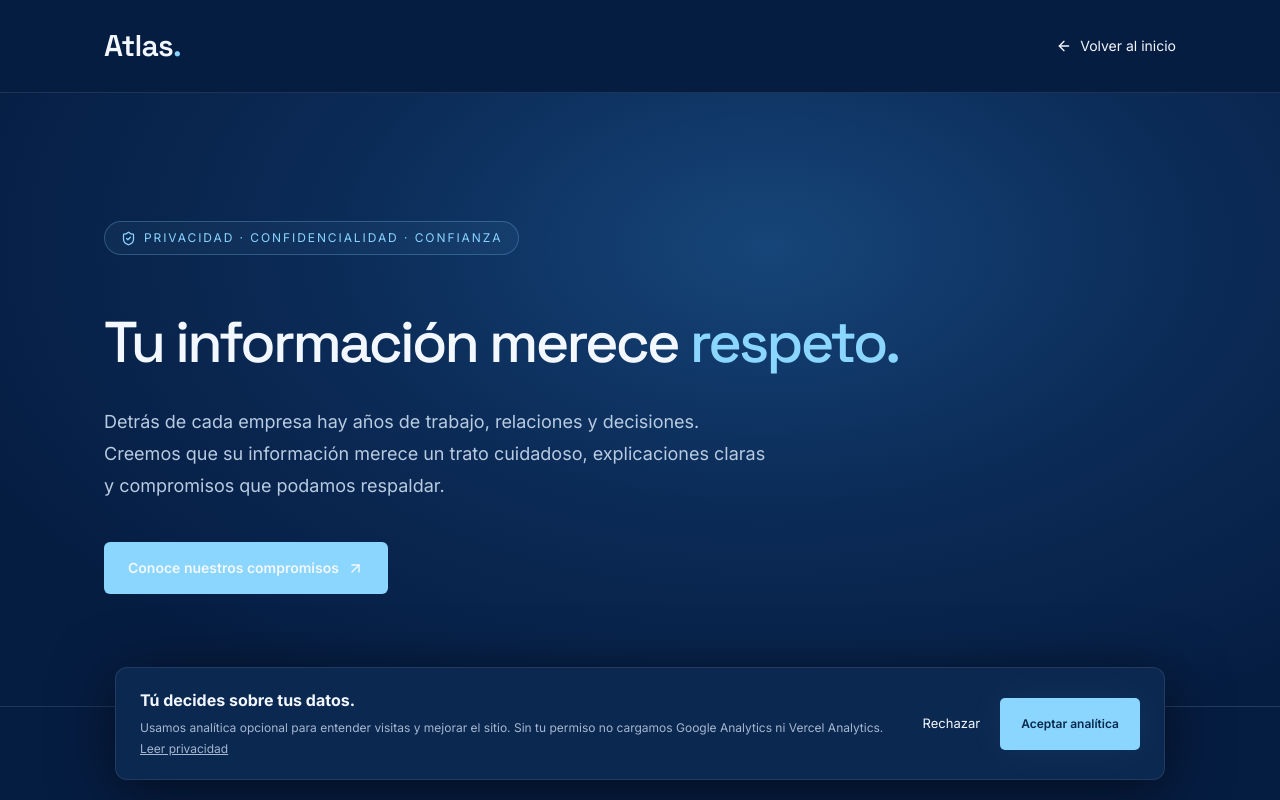
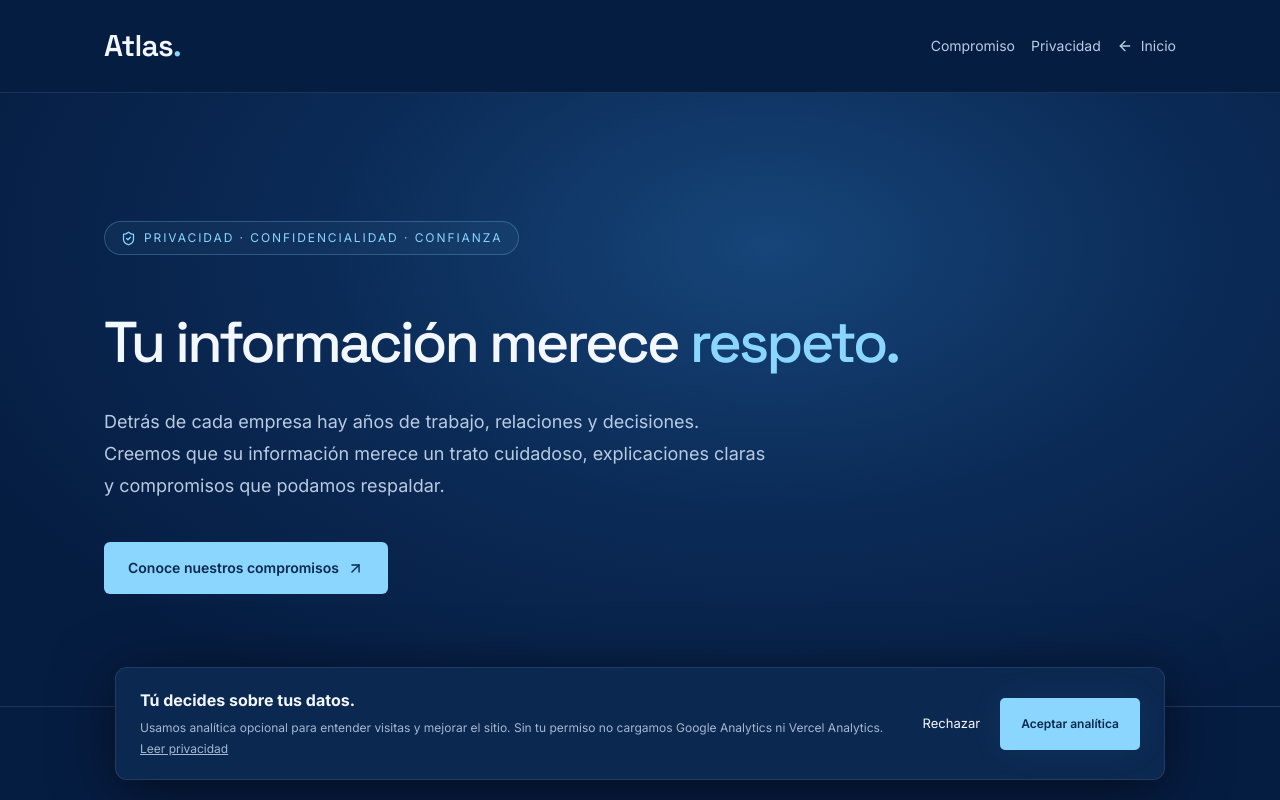
Before and after one commit to tushar-punjabi/atlas-solutions-2.0-1b, a Next.js app: page /transparencia in a window 1280 px wide. Shown: the top 800 px of the page. Built offline with nearby package versions, Linux system fonts and the light colour scheme.

Commit message:
Refactor navigation and footer in page.tsx

```diff
--- a/app/transparencia/page.tsx
+++ b/app/transparencia/page.tsx
@@ -29,7 +29,7 @@ export default function TransparenciaPage() {
       <header className="border-b border-white/10">
         <div className="mx-auto flex max-w-6xl items-center justify-between gap-4 px-6 py-7 md:px-10">
           <Link href="/" className="text-3xl font-semibold tracking-tight" style={{ fontFamily: 'var(--font-display)' }}>Atlas<span className="text-[#8ad6ff]">.</span></Link>
-          <Link href="/" className="inline-flex items-center gap-2 text-sm text-[#b7cce5] hover:text-[#8ad6ff]"><ArrowLeft size={16} /> Volver al inicio</Link>
+          <nav aria-label="Secciones de Atlas" className="flex flex-wrap items-center gap-4 text-sm text-[#b7cce5]"><Link href="/compromiso" className="hover:text-[#8ad6ff]">Compromiso</Link><Link href="/privacy" className="hover:text-[#8ad6ff]">Privacidad</Link><Link href="/" className="inline-flex items-center gap-2 hover:text-[#8ad6ff]"><ArrowLeft size={16} /> Inicio</Link></nav>
         </div>
       </header>
 
@@ -39,7 +39,7 @@ export default function TransparenciaPage() {
             <div className="mb-7 inline-flex items-center gap-2 rounded-full border border-[#8ad6ff]/25 bg-[#8ad6ff]/5 px-4 py-2 text-xs uppercase tracking-[0.16em] text-[#8ad6ff]"><ShieldCheck size={15} /> Privacidad · Confidencialidad · Confianza</div>
             <h1 className="max-w-5xl text-5xl leading-[1.1] tracking-tight md:text-7xl" style={{ fontFamily: 'var(--font-display)' }}>Tu información merece <span className="text-[#8ad6ff]">respeto.</span></h1>
             <p className="mt-8 max-w-2xl text-lg leading-8 text-[#b9cbe1]">Detrás de cada empresa hay años de trabajo, relaciones y decisiones. Creemos que su información merece un trato cuidadoso, explicaciones claras y compromisos que podamos respaldar.</p>
-            <a href="#compromisos" className="mt-10 inline-flex items-center gap-2 rounded-md bg-[#8ad6ff] px-6 py-4 text-sm font-semibold text-[#08284d] hover:bg-[#b6e6ff]">Conoce nuestros compromisos <ArrowUpRight size={17} /></a>
+            <a href="#compromisos" className="mt-10 inline-flex items-center gap-2 rounded-md bg-[#8ad6ff] px-6 py-4 text-sm font-semibold !text-[#08284d] hover:!text-[#061d42] hover:bg-[#b6e6ff] focus-visible:outline focus-visible:outline-2 focus-visible:outline-offset-4 focus-visible:outline-[#8ad6ff]">Conoce nuestros compromisos <ArrowUpRight size={17} /></a>
           </div>
         </section>
 
@@ -65,9 +65,9 @@ export default function TransparenciaPage() {
 
         <section className="mx-auto max-w-6xl px-6 py-20 md:px-10 md:py-24"><div className="rounded-2xl border border-[#8ad6ff]/20 bg-[#10325b] p-8 md:p-12"><div className="flex items-start gap-4"><CheckCircle2 className="mt-1 shrink-0 text-[#8ad6ff]" size={26} /><div><p className="text-xs uppercase tracking-[0.2em] text-[#8ad6ff]">Transparencia también es reconocer límites</p><h2 className="mt-3 text-2xl md:text-3xl">Compromisos responsables, no promesas absolutas.</h2><p className="mt-4 max-w-3xl text-sm leading-7 text-[#b9cbe1]">La seguridad depende del alcance, la arquitectura y los riesgos de cada servicio. No afirmamos tener certificaciones o garantías que no podamos demostrar. Las medidas concretas, responsables y condiciones de tratamiento deben documentarse en cada proyecto.</p><p className="mt-4 max-w-3xl text-sm leading-7 text-[#b9cbe1]">Esta declaración institucional no sustituye nuestra información técnica de privacidad, un contrato de confidencialidad ni asesoría legal. Cuando corresponda, aplicarán condiciones específicas para el tratamiento de datos personales.</p><div className="mt-7 flex flex-wrap gap-5"><Link href="/privacy" className="inline-flex items-center gap-2 text-sm text-[#8ad6ff] hover:text-white"><BookOpen size={16} /> Leer información de privacidad</Link><Link href="/compromiso" className="inline-flex items-center gap-2 text-sm text-[#8ad6ff] hover:text-white">Nuestro compromiso <ArrowUpRight size={16} /></Link></div></div></div></div></section>
 
-        <section className="border-t border-white/10 py-20 text-center"><div className="mx-auto max-w-3xl px-6"><h2 className="text-3xl md:text-4xl">Conversemos con confianza.</h2><p className="mx-auto mt-5 max-w-xl text-sm leading-7 text-[#b9cbe1]">Podemos comenzar por comprender tus necesidades, sin solicitar acceso a tus sistemas ni información confidencial.</p><a href="https://wa.me/56922385213?text=Hola%2C%20quiero%20coordinar%20un%20diagn%C3%B3stico%20inicial%20con%20Atlas%20Solutions." target="_blank" rel="noopener noreferrer" data-conversion="diagnostic-cta" className="mt-8 inline-flex items-center gap-2 rounded-md bg-[#8ad6ff] px-6 py-4 text-sm font-semibold text-[#08284d] hover:bg-[#b6e6ff]">Solicitar diagnóstico por WhatsApp <ArrowUpRight size={17} /></a></div></section>
+        <section className="border-t border-white/10 py-20 text-center"><div className="mx-auto max-w-3xl px-6"><h2 className="text-3xl md:text-4xl">Conversemos con confianza.</h2><p className="mx-auto mt-5 max-w-xl text-sm leading-7 text-[#b9cbe1]">Podemos comenzar por comprender tus necesidades, sin solicitar acceso a tus sistemas ni información confidencial.</p><a href="https://wa.me/56922385213?text=Hola%2C%20quiero%20coordinar%20un%20diagn%C3%B3stico%20inicial%20con%20Atlas%20Solutions." target="_blank" rel="noopener noreferrer" data-conversion="diagnostic-cta" className="mt-8 inline-flex items-center gap-2 rounded-md bg-[#8ad6ff] px-6 py-4 text-sm font-semibold !text-[#08284d] hover:!text-[#061d42] hover:bg-[#b6e6ff] focus-visible:outline focus-visible:outline-2 focus-visible:outline-offset-4 focus-visible:outline-[#8ad6ff]">Solicitar diagnóstico por WhatsApp <ArrowUpRight size={17} /></a></div></section>
       </main>
-      <footer className="border-t border-white/10 bg-[#051832]"><div className="mx-auto flex max-w-6xl flex-col justify-between gap-5 px-6 py-10 text-sm text-[#a9b9cf] md:flex-row md:items-center md:px-10"><span>Atlas Solutions SpA · Iquique, Chile</span><div className="flex flex-wrap gap-6"><Link href="/">Inicio</Link><Link href="/compromiso">Compromiso</Link><Link href="/privacy">Privacidad</Link></div><span className="text-xs">Revisión editorial: noviembre de 2026</span></div></footer>
+      <footer className="border-t border-white/10 bg-[#051832]"><div className="mx-auto flex max-w-6xl flex-col justify-between gap-5 px-6 py-10 text-sm text-[#a9b9cf] md:flex-row md:items-center md:px-10"><span>Atlas Solutions SpA · Iquique, Chile</span><div className="flex flex-wrap gap-6"><Link href="/">Inicio</Link><Link href="/compromiso">Compromiso</Link><Link href="/privacy">Privacidad</Link><Link href="/transparencia" aria-current="page" className="text-[#8ad6ff]">Transparencia</Link></div><span className="text-xs">Revisión editorial: noviembre de 2026</span></div></footer>
     </div>
   )
 }
```
